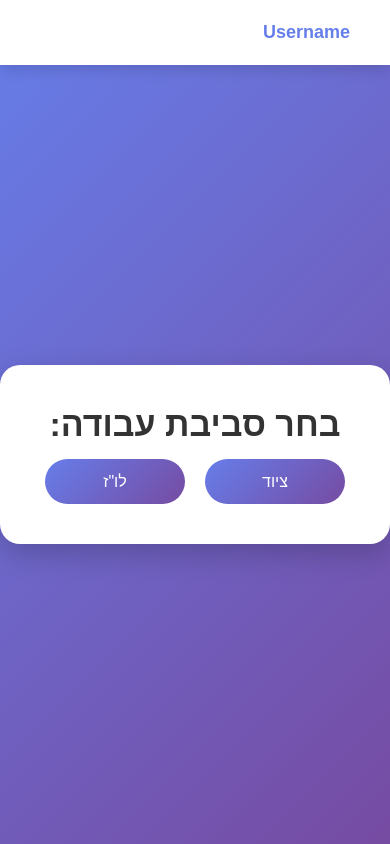
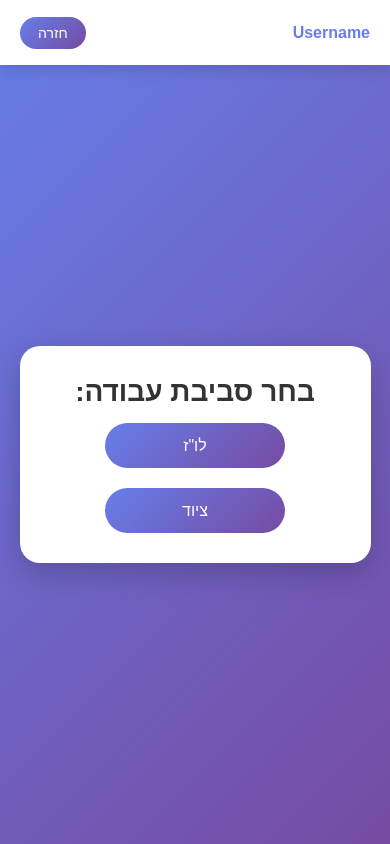
Before and after one commit to YairLashchover/611Organization, a website: page public/choice.html in a window 390 px wide. Drawn offline with Linux system fonts and the light colour scheme; no server answers.

Commit message:
כפתור חזרה

```diff
--- a/public/choice.css
+++ b/public/choice.css
@@ -14,7 +14,9 @@ body {
 }
 
 
-/* Top bar */
+/* ============================
+   TOP BAR
+============================ */
 
 .header {
 
@@ -27,12 +29,56 @@ body {
     justify-content: flex-end;
     align-items: center;
 
-    padding-right: 40px;
+    padding: 0 40px;
 
     box-shadow: 0 4px 15px rgba(0,0,0,0.15);
 
+    position: relative;
+
 }
 
+
+/* ============================
+   BACK BUTTON
+============================ */
+
+.back-btn {
+
+    position: absolute;
+
+    left: 40px;
+
+    padding: 10px 24px;
+
+    border: none;
+
+    border-radius: 25px;
+
+    background: linear-gradient(135deg, #667eea, #764ba2);
+
+    color: white;
+
+    font-size: 16px;
+
+    cursor: pointer;
+
+    transition: 0.3s;
+
+}
+
+
+.back-btn:hover {
+
+    transform: translateY(-2px);
+
+    box-shadow: 0 6px 12px rgba(0,0,0,0.2);
+
+}
+
+
+/* ============================
+   USERNAME
+============================ */
 
 .username {
 
@@ -51,8 +97,9 @@ body {
 }
 
 
-
-/* Main area */
+/* ============================
+   MAIN AREA
+============================ */
 
 .container {
 
@@ -65,8 +112,9 @@ body {
 }
 
 
-
-/* Card */
+/* ============================
+   CARD
+============================ */
 
 .choice-card {
 
@@ -87,7 +135,6 @@ body {
 }
 
 
-
 .choice-card h1 {
 
     font-size: 34px;
@@ -97,7 +144,6 @@ body {
     margin-bottom: 15px;
 
 }
-
 
 
 .choice-card p {
@@ -111,8 +157,9 @@ body {
 }
 
 
-
-/* Buttons */
+/* ============================
+   BUTTONS
+============================ */
 
 .buttons {
 
@@ -123,7 +170,6 @@ body {
     gap: 20px;
 
 }
-
 
 
 .choice-btn {
@@ -149,7 +195,6 @@ body {
 }
 
 
-
 .choice-btn:hover {
 
     transform: translateY(-3px);
@@ -159,23 +204,91 @@ body {
 }
 
 
-
-/* Animation */
+/* ============================
+   ANIMATION
+============================ */
 
 @keyframes appear {
 
     from {
 
-        opacity:0;
+        opacity: 0;
+
         transform: translateY(20px);
 
     }
 
     to {
 
-        opacity:1;
+        opacity: 1;
+
         transform: translateY(0);
 
     }
 
 }
+
+
+/* ============================
+   MOBILE
+============================ */
+
+@media (max-width: 500px) {
+
+    .header {
+
+        padding: 0 20px;
+
+    }
+
+
+    .back-btn {
+
+        left: 20px;
+
+        padding: 8px 18px;
+
+        font-size: 14px;
+
+    }
+
+
+    .username {
+
+        font-size: 16px;
+
+    }
+
+
+    .choice-card {
+
+        width: 90%;
+
+        padding: 30px 20px;
+
+    }
+
+
+    .choice-card h1 {
+
+        font-size: 28px;
+
+    }
+
+
+    .buttons {
+
+        flex-direction: column;
+
+        align-items: center;
+
+    }
+
+
+    .choice-btn {
+
+        width: 180px;
+
+    }
+
+}
--- a/public/choice.html
+++ b/public/choice.html
@@ -14,16 +14,26 @@
 
     <header class="header">
 
+        <!-- BACK BUTTON - TOP LEFT -->
+        <button class="back-btn" onclick="window.location.href='/verification.html'">
+            חזרה
+        </button>
+
+
+        <!-- USERNAME - CENTER -->
         <div class="username">
+
             <span id="username">Username</span>
 
             <script>
-            fetch("/user")
-            .then(response => response.json())
-            .then(data => {
-                document.getElementById("username").textContent = "שלום " + data.username;
-            });
+                fetch("/user")
+                    .then(response => response.json())
+                    .then(data => {
+                        document.getElementById("username").textContent =
+                            "שלום " + data.username;
+                    });
             </script>
+
         </div>
 
     </header>
@@ -41,7 +51,7 @@
             <div class="buttons">
 
                 <button class="choice-btn" onclick="window.location.href='/calendar'">
-                   לו"ז
+                    לו"ז
                 </button>
 
                 <button class="choice-btn">
```
